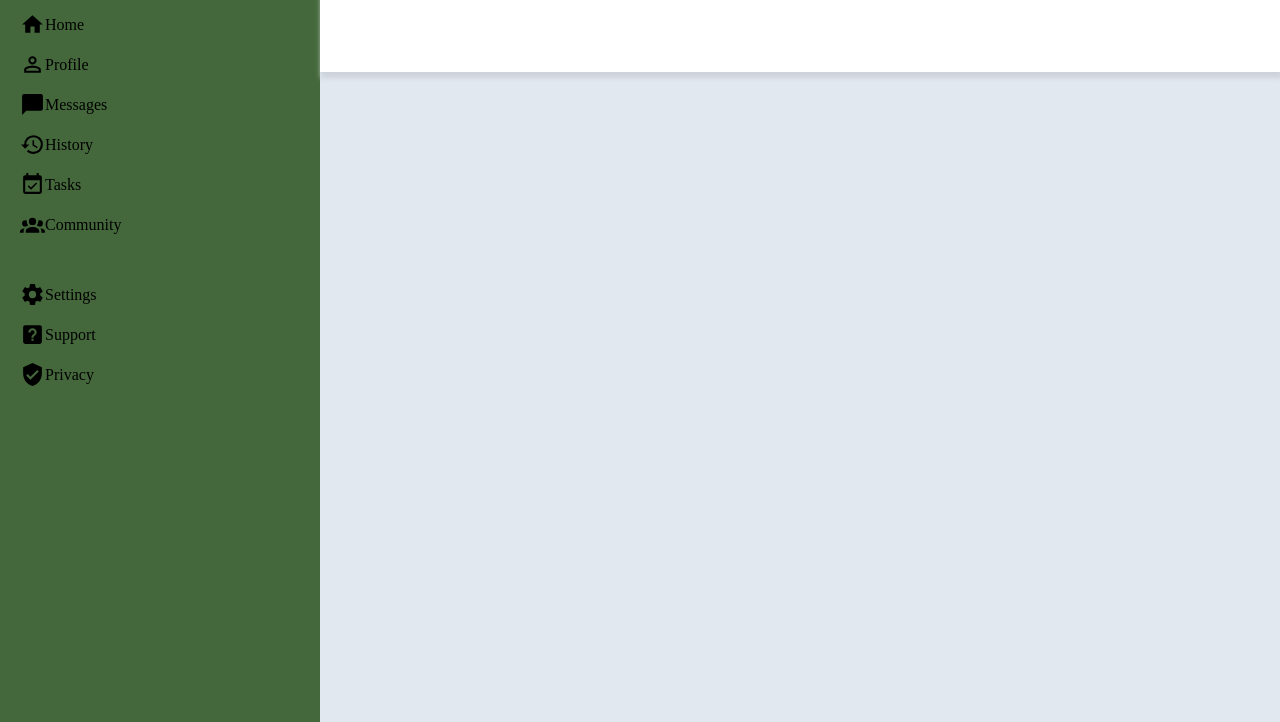
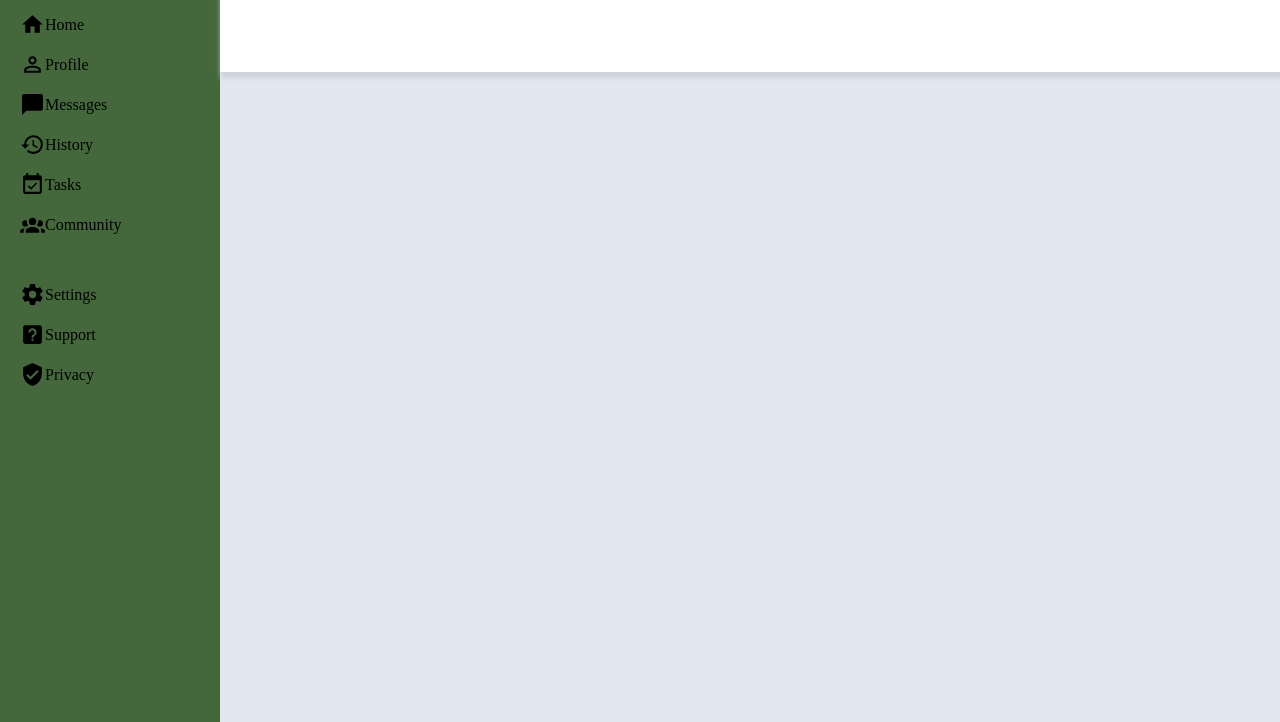
Before and after one commit to sebiprograms/admin-dashboard, a plain HTML site: page index.html in a window 1280 px wide. Shown: the part 78-800 px from the top of the page. Drawn offline with Linux system fonts and the light colour scheme.

Commit message:
resize body grid
first column properly fits sidemenu now. I'd like
it to flex a bit but minmax() is not working
since the other columns are fr units it doesnt
force the first column to shrink it just locks to
max value and shrinks the other columns. Something
to come back to.

```diff
--- a/styles.css
+++ b/styles.css
@@ -26,7 +26,7 @@ body {
   margin: 0px;
   display: grid;
   grid-auto-rows: 150px;
-  grid-template-columns: repeat(4, 1fr);
+  grid-template-columns:  220px repeat(3, 1fr);
   height: 100vh;
   width: 100vw;
 }
@@ -37,7 +37,6 @@ body {
   height: 100vh;
   display: grid;
   grid-template-rows: repeat(4, 75px);
-  grid-template-columns: 250px;
   gap: 15px;
 }
 
```
